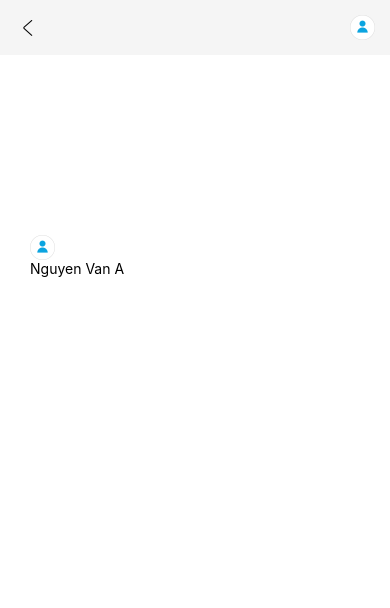
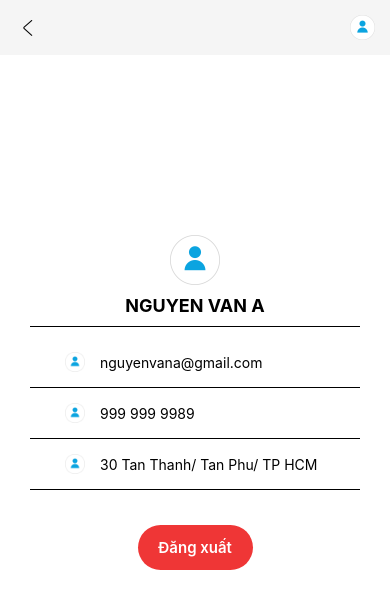
Before and after one commit to duynguyen377110/LANDS-APP, a React Native app: screen /information in a window 390 px wide. Shown: the top 608 px of the page. Built offline with nearby package versions, Linux system fonts and the light colour scheme.

Commit message:
#Config screen user information v - 01.

```diff
--- a/components/screens/screen-information/screen-information-style.jsx
+++ b/components/screens/screen-information/screen-information-style.jsx
@@ -7,7 +7,7 @@ const styles = StyleSheet.create({
         marginBottom: 20,
     },
     inforBackground: {
-        backgroundColor: 'red',
+        // backgroundColor: 'red',
         height: 200,
         left: 0,
         right: 0,
@@ -22,7 +22,8 @@ const styles = StyleSheet.create({
     },
     inforWrapper: {
         borderRadius: 5,
-        height: 350,
+        minHeight: 700,
+        flex: 1,
         position: 'relative',
         top: 150,
         width: '100%',
@@ -33,6 +34,59 @@ const styles = StyleSheet.create({
         borderRadius: 10,
         padding: 15,
         elevation: 5,
+    },
+    inforUserCommon: {
+        borderBottomWidth: 1,
+        borderColor: '#000000',
+        flexDirection: 'column',
+        justifyContent: 'center',
+        alignItems: 'center',
+        gap: 10,
+        marginBottom: 10,
+        paddingBottom: 10,
+    },
+    inforUserCommonName: {
+        fontSize: 18,
+        fontWeight: 700,
+        textTransform: 'uppercase'
+    },
+    inforUserEssental: {
+        borderBottomWidth: 1,
+        borderColor: '#000000',
+        flexDirection: 'row',
+        alignItems: 'center',
+        gap: 15,
+        paddingVertical: 15,
+    },
+    inforUserEssentalIcon: {
+        height: 20,
+        marginLeft: 35,
+        width: 20,
+    },
+    inforUserEssentalTitle: {
+        fontSize: 14,
+        textAlign: 'center',
+    },
+    // SIGNOUT
+    inforSignout: {
+        flexDirection: 'row',
+        justifyContent: 'center',
+        alignItems: 'center',
+        paddingVertical: 35,
+    },
+    btnSignout: {
+        backgroundColor: '#ef3636',
+        borderRadius: 25,
+        flexDirection: 'row',
+        alignItems: 'center',
+        justifyContent: 'center',
+        height: 45,
+        width: 115,
+    },
+    btnSignoutTitle: {
+        color: '#ffffff',
+        fontSize: 15,
+        fontWeight: 600,
     }
 })
 
--- a/components/screens/screen-information/screen-information.jsx
+++ b/components/screens/screen-information/screen-information.jsx
@@ -1,4 +1,4 @@
-import { ScrollView, View, Text, Image } from "react-native";
+import { ScrollView, View, Text, Image, TouchableOpacity, BackHandler } from "react-native";
 import CommonHeader from "../../common/common-header/common-header";
 import { commonStyles } from "../../../styles";
 import styles from './screen-information-style';
@@ -7,6 +7,10 @@ const iconUser = require("../../../assets/icons/user-profile-svgrepo-com.png");
 const bannerInfor = 'https://res.cloudinary.com/ditc3z3gj/image/upload/v1711441889/lands/banner-infor_pgl7ks.jpg';
 
 const ScreenInformation = (props) => {
+
+    const onExitHandler = (event) => {
+        BackHandler.exitApp();
+    }
 
     return (
         <ScrollView style={{backgroundColor: '#ffffff'}}>
@@ -24,9 +28,33 @@ const ScreenInformation = (props) => {
                 <View style={[styles.inforWrapper]}>
                     <View style={[styles.inforWrapperContent]}>
                         <View style={[styles.inforUserCommon]}>
-                            <Image  style={[{width: 25, height: 25}]} source={iconUser} />
-                            <Text>Nguyen Van A</Text>
+                            <Image  style={[{width: 50, height: 50}]} source={iconUser} />
+                            <Text style={[styles.inforUserCommonName]}>Nguyen Van A</Text>
                         </View>
+
+                        <View style={[styles.inforUserEssental]}>
+                            <Image  style={[styles.inforUserEssentalIcon]} source={iconUser} />
+                            <Text style={[styles.inforUserEssentalTitle]}>nguyenvana@gmail.com</Text>
+                        </View>
+
+                        <View style={[styles.inforUserEssental]}>
+                            <Image  style={[styles.inforUserEssentalIcon]} source={iconUser} />
+                            <Text style={[styles.inforUserEssentalTitle]}>999 999 9989</Text>
+                        </View>
+
+                        <View style={[styles.inforUserEssental]}>
+                            <Image style={[styles.inforUserEssentalIcon]} source={iconUser} />
+                            <Text style={[styles.inforUserEssentalTitle]}>30 Tan Thanh/ Tan Phu/ TP HCM</Text>
+                        </View>
+
+                        <View style={[styles.inforSignout]}>
+                            <TouchableOpacity
+                                onPress={onExitHandler}
+                                style={styles.btnSignout}>
+                                <Text style={[styles.btnSignoutTitle]}>Đăng xuất</Text>
+                            </TouchableOpacity>
+                        </View>
+
                     </View>
                 </View>
             </View>
```
